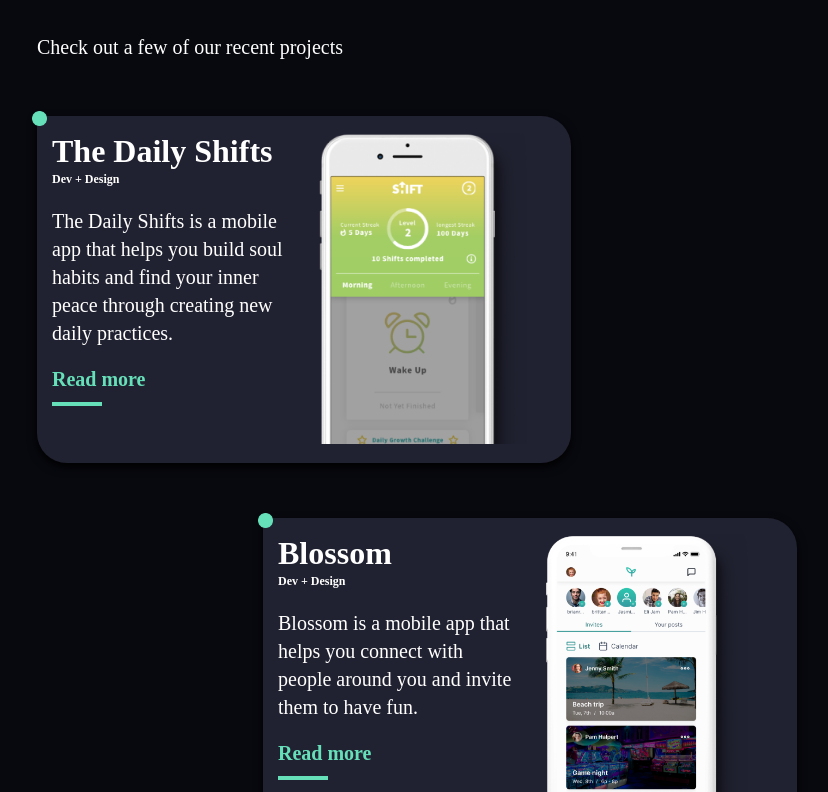
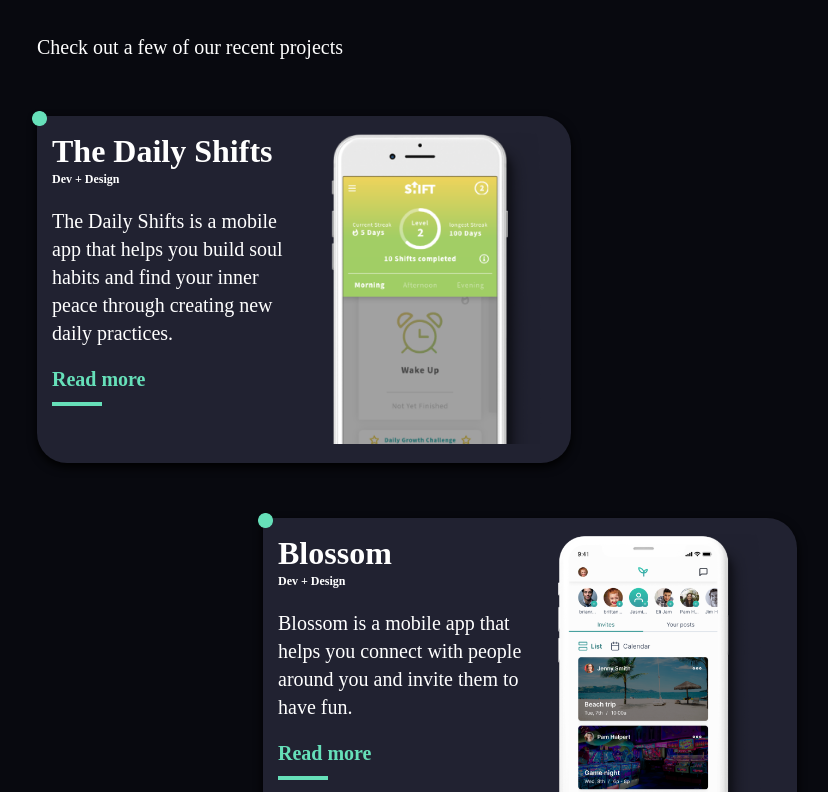
Before and after one commit to jessepackwood/strides, a React (Create React App) app: page / in a window 1280 px wide. Shown: the part 628-1420 px from the top of the page, without its empty margins (223-1051 px from the left). Built offline with nearby package versions, Linux system fonts and the light colour scheme; a web font is replaced by a local one.

Commit message:
update links for mobile

```diff
--- a/src/components/ProjectCard/ProjectCard.js
+++ b/src/components/ProjectCard/ProjectCard.js
@@ -2,6 +2,7 @@ import React from 'react'
 import styled from 'styled-components'
 import ActionLink from '../../components/ActionLink/ActionLink'
 import GreenDot from '../../assets/green-circle.png'
+import {Link} from 'react-router-dom'
 
 const StyledCard = styled.div`
     position: relative;
@@ -92,7 +93,12 @@ const CornerDot = styled.img.attrs({
     margin-top: -5px;
     margin-left: -5px;
 `
+const StyledLink = styled(Link)`
+    text-decoration: none;
+    :visted {
 
+    }
+`
 class ProjectCard extends React.Component {
 
     state = {
@@ -105,6 +111,7 @@ class ProjectCard extends React.Component {
 
         render () {
             return (
+
                 <StyledCard position={this.props.position}>
                 <CornerDot />
                 <TextWrapper>
@@ -121,10 +128,13 @@ class ProjectCard extends React.Component {
                         <ActionLink text='Read more' url={this.props.link} />
                     </LinkWrapper>
                 </TextWrapper>
-                <ImageWrapper>
-                    <StyledImg src={this.props.image} alt='phone display' />
-                </ImageWrapper>
+                <StyledLink to={this.props.link}>
+                    <ImageWrapper>
+                        <StyledImg src={this.props.image} alt='phone display' />
+                    </ImageWrapper>
+                </StyledLink>
             </StyledCard>
+
             )
         }
 }
--- a/src/components/ProjectPage/ProjectPage.js
+++ b/src/components/ProjectPage/ProjectPage.js
@@ -70,12 +70,12 @@ const ProjectPage = ({project}) => {
             <StyledText>
                 {project.solution}
             </StyledText>
-            <StyledSubtitle>
+            {/* <StyledSubtitle>
                 Timeline
             </StyledSubtitle>
             <StyledText>
                 {project.timeline}
-            </StyledText>
+            </StyledText> */}
         </div>
 
     );
```
